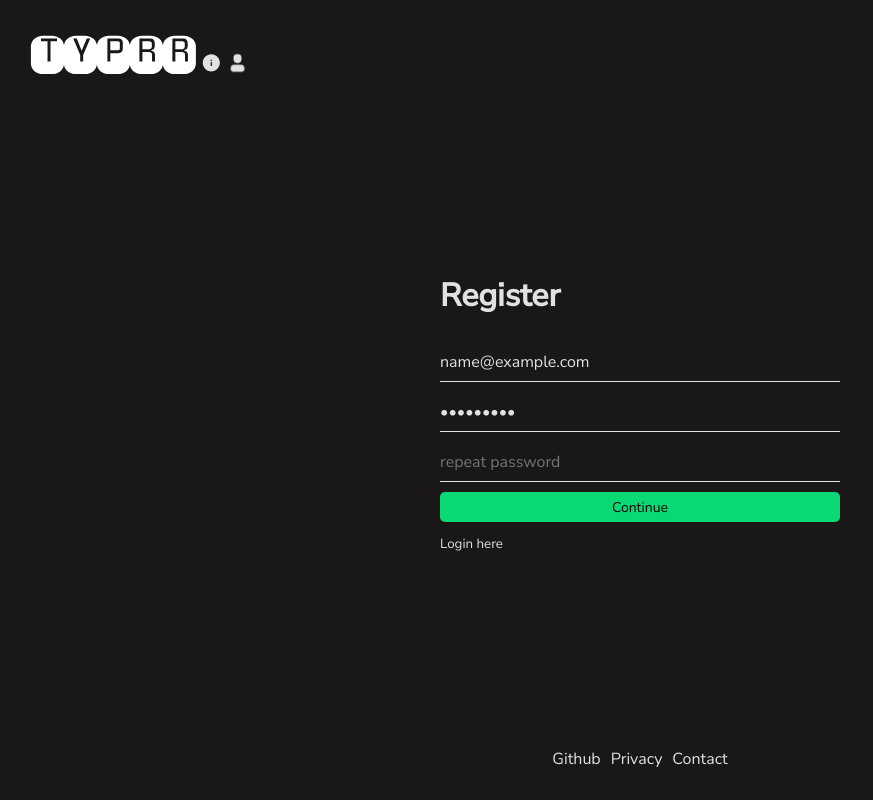
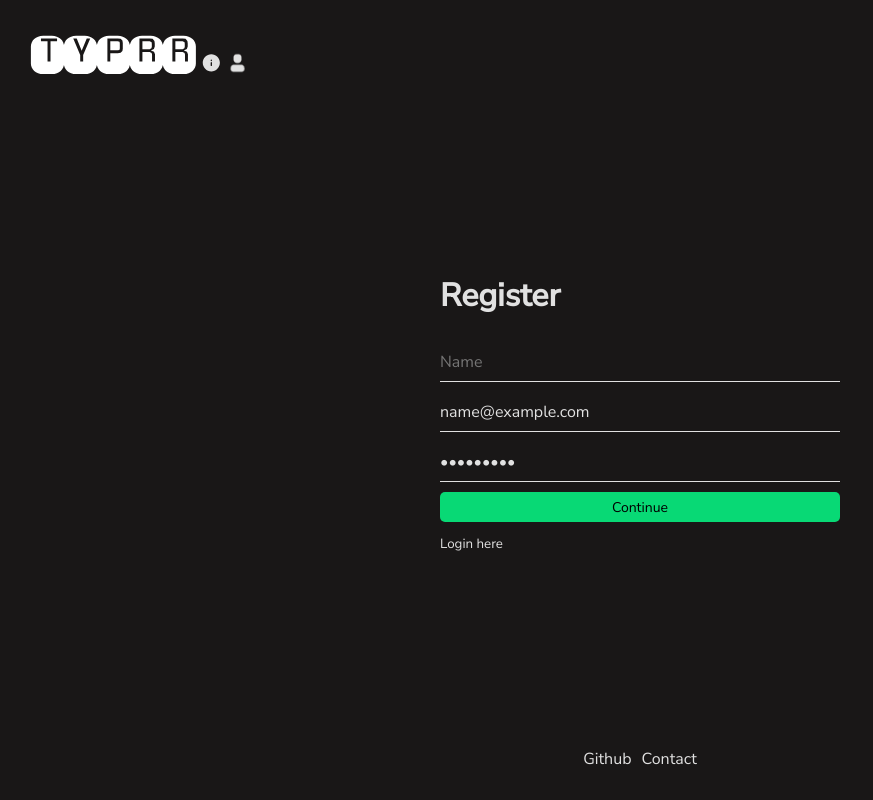
Before and after one commit to MrPeanutButterz/Typpr, a React (Create React App) app: page /profile in a window 1280 px wide. Both pictures are taken after typing "name@example.com", "Sample123" into the empty fields and a click on the button "Create account". Shown: the whole page, without its empty margins (0-873 px from the left). Built offline with nearby package versions, Linux system fonts and the light colour scheme; a web font is replaced by a local one.

Commit message:
completed login forms

```diff
--- a/src/components/footer/Footer.js
+++ b/src/components/footer/Footer.js
@@ -4,7 +4,6 @@ export default function Footer() {
   return <>
     <footer>
       <a href="https://github.com/MrPeanutButterz/Typpr">Github</a>
-      <p>Privacy</p>
       <p>Contact</p>
     </footer>
   </>
--- a/src/components/forms/Form.js
+++ b/src/components/forms/Form.js
@@ -6,7 +6,7 @@ export default function Form() {
 
   const [knownUser, setKnownUser] = useState(true)
 
-  function switchButton(text) {
+  function switchContext(text) {
     return <>
       <button
         type="button"
@@ -19,6 +19,6 @@ export default function Form() {
 
   return <>
     {knownUser ? Login() : Register()}
-    {knownUser ? switchButton("Create account") : switchButton("Login here")}
+    {knownUser ? switchContext("Create account") : switchContext("Login here")}
   </>
 };
--- a/src/components/forms/Login.js
+++ b/src/components/forms/Login.js
@@ -1,10 +1,18 @@
 import "./Form.css"
+import {useState} from "react";
 
 export default function Login() {
 
+  const [user, setUser] = useState({
+    email: "",
+    password: "",
+  })
+
+
   function handleSubmit(e) {
     e.preventDefault()
-    console.log("Shit just happend!")
+    console.log(user.email + " : " + user.password)
+
   }
 
   return <>
@@ -13,20 +21,24 @@ export default function Login() {
       <label htmlFor="email">
         <input
           type="text"
-          id="email-field"
+          id="email"
           name="email"
+          value={user.email ?? ""}
+          onChange={e => setUser({...user, email: e.target.value})}
           className="input-field"
-          placeholder="email"
+          placeholder="Email"
           autoComplete="current-email"
         />
       </label>
       <label htmlFor="password">
         <input
           type="password"
-          id="password-field"
+          id="password"
           name="password"
+          value={user.password ?? ""}
+          onChange={e => setUser({...user, password: e.target.value})}
           className="input-field"
-          placeholder="password"
+          placeholder="Password"
           autoComplete="current-password"
         />
       </label>
--- a/src/components/forms/Register.js
+++ b/src/components/forms/Register.js
@@ -1,20 +1,43 @@
+import {useState} from "react";
+
 export default function Register() {
+
+  const [newUser, setNewUser] = useState({
+    name: "",
+    email: "",
+    password: "",
+  })
+
 
   function handleSubmit(e) {
     e.preventDefault()
-    console.log("Shit just happend!")
+    console.log(newUser.name + " : " + newUser.email + " : " + newUser.password)
   }
 
   return <>
     <form onSubmit={handleSubmit}>
       <h1>Register</h1>
+      <label htmlFor="name">
+        <input
+          type="text"
+          id="name-field"
+          name="name"
+          value={newUser.name ?? ""}
+          onChange={e => setNewUser({...newUser, name: e.target.value})}
+          className="input-field"
+          placeholder="Name"
+          autoComplete="name"
+        />
+      </label>
       <label htmlFor="email">
         <input
           type="text"
-          id="email-field"
+          id="email"
           name="email"
+          value={newUser.email ?? ""}
+          onChange={e => setNewUser({...newUser, email: e.target.value})}
           className="input-field"
-          placeholder="email"
+          placeholder="Email"
           autoComplete="current-email"
         />
       </label>
@@ -23,20 +46,11 @@ export default function Register() {
           type="password"
           id="password-field"
           name="password"
+          value={newUser.password ?? ""}
+          onChange={e => setNewUser({...newUser, password: e.target.value})}
           className="input-field"
-          placeholder="new password"
+          placeholder="Password"
           autoComplete="current-password"
-        />
-      </label>
-
-      <label htmlFor="password">
-        <input
-          type="password"
-          id="repeat-password-field"
-          name="password"
-          className="input-field"
-          placeholder="repeat password"
-          autoComplete="repeat-password"
         />
       </label>
 
--- a/src/components/results/TestResults.css
+++ b/src/components/results/TestResults.css
@@ -1,3 +1,7 @@
+#chart-container {
+    animation: fadeIn ease-in 1s;
+}
+
 #chart {
     height: 200px;
     display: flex;
--- a/src/components/results/TestResults.js
+++ b/src/components/results/TestResults.js
@@ -35,6 +35,7 @@ export default function TestResults(data) {
   }
 
   return <>
+    <section id="chart-container">
       <div id="chart">
 
         <div id="y-axis">
@@ -56,5 +57,6 @@ export default function TestResults(data) {
         <div id="x-scale"><p>1</p><p>10</p><p>20</p><p>30</p><p>40</p><p>50</p><p>60</p></div>
         <h3>sec</h3>
       </div>
+    </section>
   </>
 };
```
Lines whose indentation alone changed are shown as unchanged.
